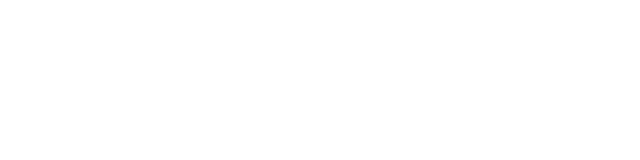
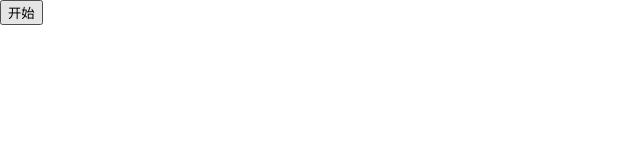
Before and after one commit to Yofun/react-template-antd, a React (Create React App) app: page /lesson005 in a window 1280 px wide. Before the commit this address had no page. Shown: the top 160 px of the page, without its empty margins (0-640 px from the left). Built offline with nearby package versions, Linux system fonts and the light colour scheme.

Commit message:
chore: Update

```diff
--- /dev/null
+++ b/src/pages/lesson005/index.tsx
@@ -0,0 +1,36 @@
+import throttle from "lodash/throttle";
+
+export function createThrottlePool() {
+  const cache: { [name: string]: () => void } = {};
+  return function (hash: string, handler: () => void) {
+    if (!cache[hash]) {
+      cache[hash] = () => {
+        handler();
+        setTimeout(() => {
+          delete cache[hash];
+        }, 5000);
+      };
+      cache[hash]();
+    }
+  };
+}
+
+const pool = createThrottlePool();
+
+const View = () => {
+  return (
+    <>
+      <button
+        onClick={() => {
+          pool("test", () => {
+            console.log(2222);
+          });
+        }}
+      >
+        开始
+      </button>
+    </>
+  );
+};
+
+export default View;
--- a/src/router/routes.tsx
+++ b/src/router/routes.tsx
@@ -6,6 +6,7 @@
 import Lesson002 from "../pages/lesson002";
 import Lesson003 from "../pages/lesson003";
 import Lesson004 from "../pages/lesson004";
+import Lesson005 from "../pages/lesson005";
 
 export interface RouteProps extends PathRouteProps {
   title: string;
@@ -37,6 +38,11 @@
     element: <Lesson004 />,
     title: "lesson004: localforage",
   },
+  {
+    path: "/lesson005",
+    element: <Lesson005 />,
+    title: "lesson005: throttlePool",
+  },
 ];
 
 export default routes;
```
